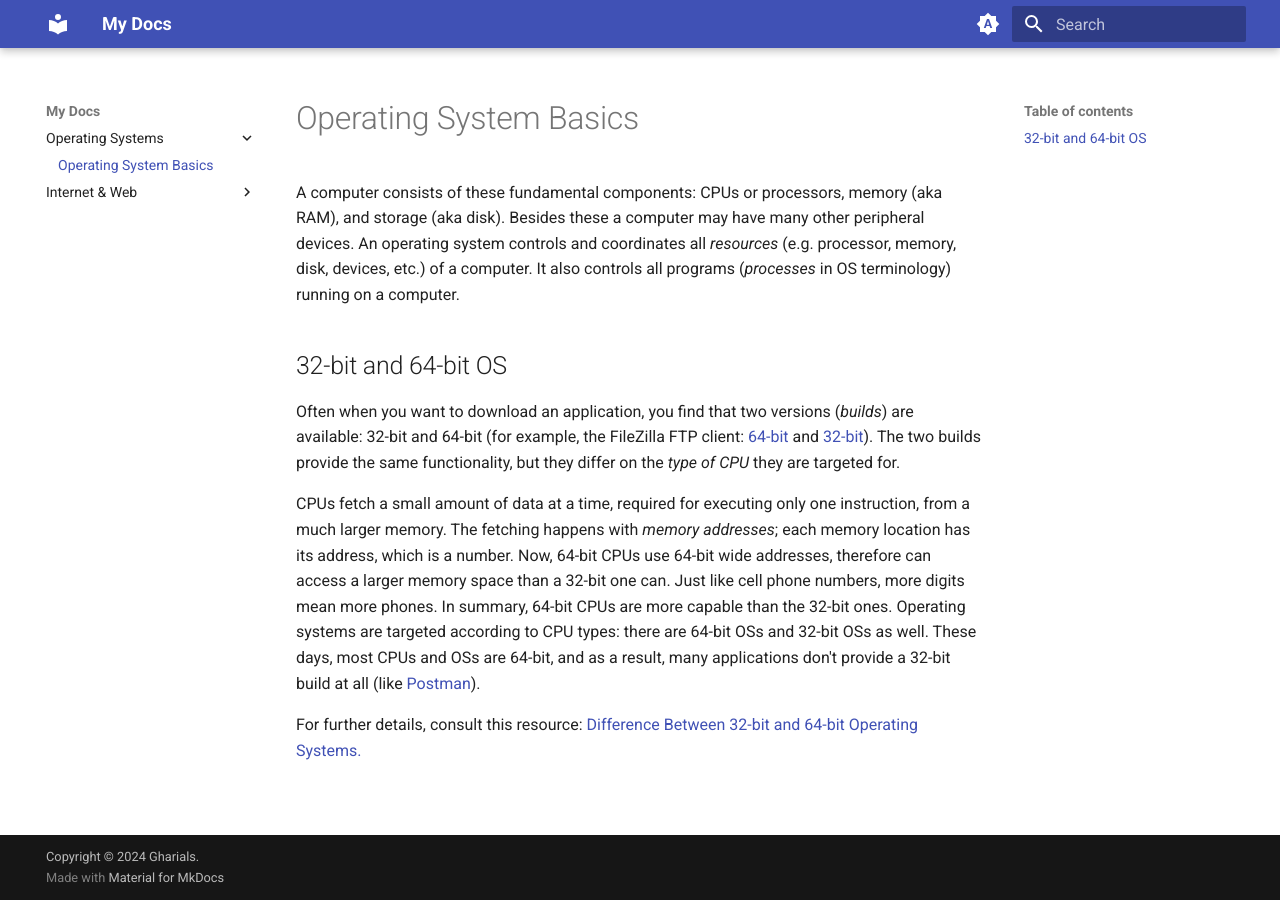
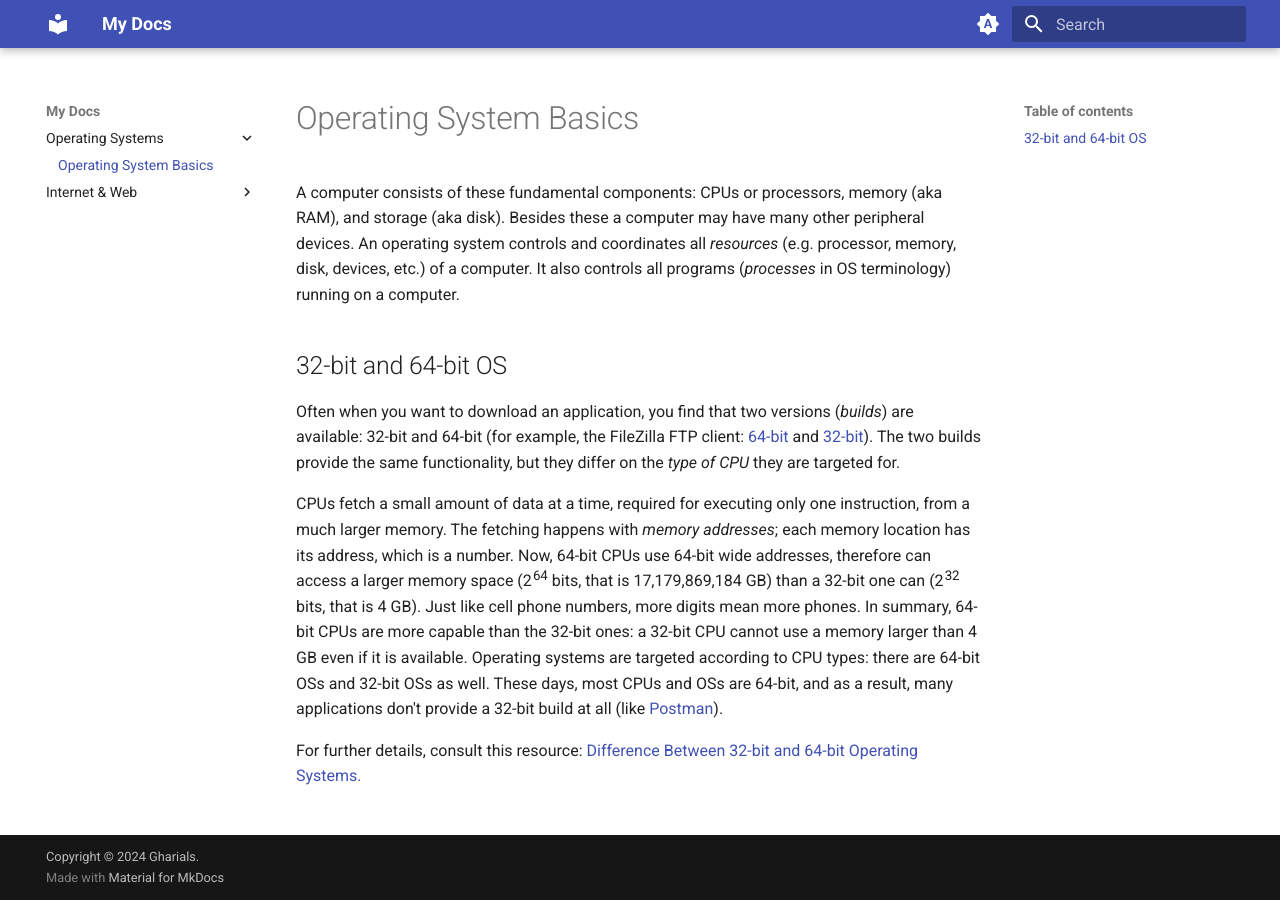
Before and after one commit to gharials/dev-path, an MkDocs documentation site: the page built from docs/operating-systems/os-basics.md, in a window 1280 px wide. Built offline with MkDocs 1.6.1 and Material for MkDocs 9.7.7, drawn with Linux system fonts in a browser that asks for light colours.

Commit message:
'os-basics': expanded section '32-bit and 64-bit OS'.

```diff
--- a/docs/operating-systems/os-basics.md
+++ b/docs/operating-systems/os-basics.md
@@ -6,6 +6,6 @@ A computer consists of these fundamental components: CPUs or processors, memory
 
 Often when you want to download an application, you find that two versions (_builds_) are available: 32-bit and 64-bit (for example, the FileZilla FTP client: [64-bit](https://filezilla-project.org/download.php) and [32-bit](https://filezilla-project.org/download.php?platform=win32)). The two builds provide the same functionality, but they differ on the _type of CPU_ they are targeted for.
 
-CPUs fetch a small amount of data at a time, required for executing only one instruction, from a much larger memory. The fetching happens with _memory addresses_; each memory location has its address, which is a number. Now, 64-bit CPUs use 64-bit wide addresses, therefore can access a larger memory space than a 32-bit one can. Just like cell phone numbers, more digits mean more phones. In summary, 64-bit CPUs are more capable than the 32-bit ones. Operating systems are targeted according to CPU types: there are 64-bit OSs and 32-bit OSs as well. These days, most CPUs and OSs are 64-bit, and as a result, many applications don't provide a 32-bit build at all (like [Postman](https://www.postman.com/downloads/)).
+CPUs fetch a small amount of data at a time, required for executing only one instruction, from a much larger memory. The fetching happens with _memory addresses_; each memory location has its address, which is a number. Now, 64-bit CPUs use 64-bit wide addresses, therefore can access a larger memory space (2<sup>64</sup> bits, that is 17,179,869,184 GB) than a 32-bit one can (2<sup>32</sup> bits, that is 4 GB). Just like cell phone numbers, more digits mean more phones. In summary, 64-bit CPUs are more capable than the 32-bit ones: a 32-bit CPU cannot use a memory larger than 4 GB even if it is available. Operating systems are targeted according to CPU types: there are 64-bit OSs and 32-bit OSs as well. These days, most CPUs and OSs are 64-bit, and as a result, many applications don't provide a 32-bit build at all (like [Postman](https://www.postman.com/downloads/)).
 
 For further details, consult this resource: [Difference Between 32-bit and 64-bit Operating Systems.](https://www.geeksforgeeks.org/32-bit-vs-64-bit-operating-systems/)
```
